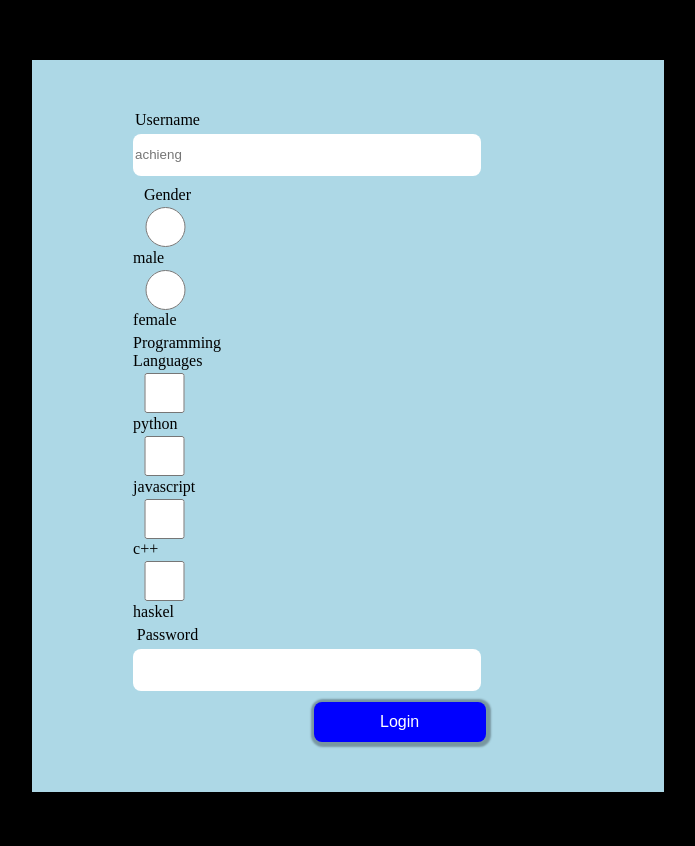
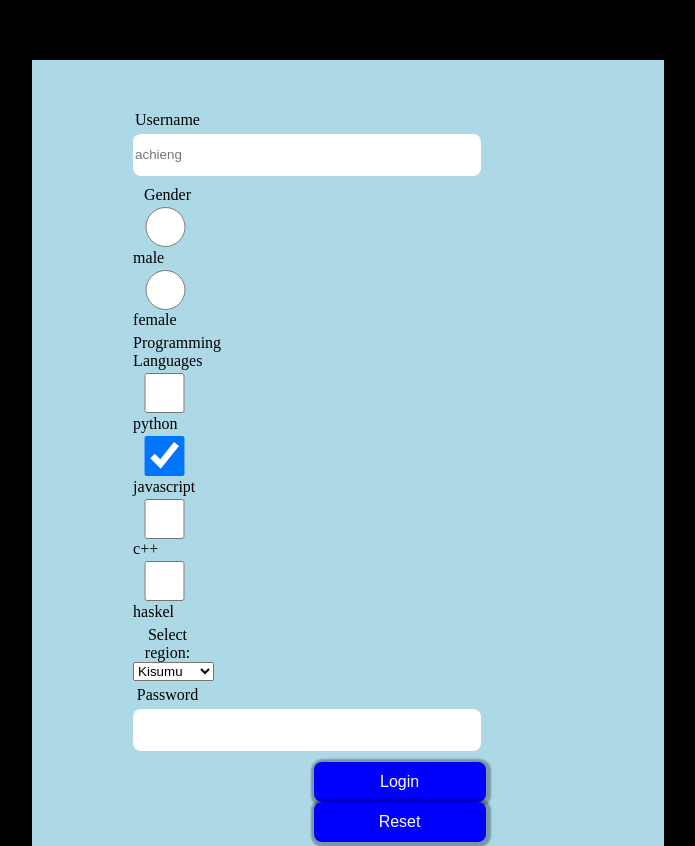
Before and after one commit to elvineachieng/Ecommerce-Page, a plain HTML site: page index.html in a window 1280 px wide. Shown: the part 256-1102 px from the top of the page, without its empty margins (292-987 px from the left). Drawn offline with Linux system fonts and the light colour scheme.

Commit message:
working on todos and adding list of todos:

```diff
--- a/index.html
+++ b/index.html
@@ -37,17 +37,26 @@
             Programming Languages
             <input type="checkbox" name="pl">
             <label> python</label>
-            <input type="checkbox" name="pl">
+            <input type="checkbox" name="pl" value="javascript" checked>
             <label> javascript</label>
-            <input type="checkbox" name="pl">
+            <input type="checkbox" name="pl" >
             <label> c++</label>
             <input type="checkbox" name="pl">
             <label> haskel</label>
         </label>
-
+        <label>
+            Select region:
+            <select name="region">
+                <option value="nairobi">Nairobi</option>
+                <option value="mombasa">Mombasa</option>
+                <option value="kisumu" selected>Kisumu</option>
+                <option value="nakuru">Nakuru</option>
+            </select>
+        </label>
         <label for="password">Password</label>
         <input type="password" id="password">
-        <button>login</button>
+        <button type="submit">login</button>
+        <button type="reset">reset</button>
     </form>
     <!--
         Type of input elements:
@@ -61,9 +70,29 @@
         time - time
         date - date
         email - email
+        value-attribute - for capturing data from input elements
 
         @TODO: create a form with the following fields
+        1. username
+        2. email
+        3. password
+        4. confirm password
+        5. age
+        6. date of birth
+        7. origin county
+        8. citizen( yes, no)
+        9. gender (male, female, unknown)
+        10. marital status (single, married, divorced, widowed)
+
+
         @TODO: learn select element
+        select element: used to create dropdowns
+        option element: used to create options in dropdowns
+        button element: used to create buttons
+        types of button element: submit, reset, button
+        submit - submits form data to server
+        reset - clears form data
+        button - used to create buttons
     -->
 </body>
 </html>
```
